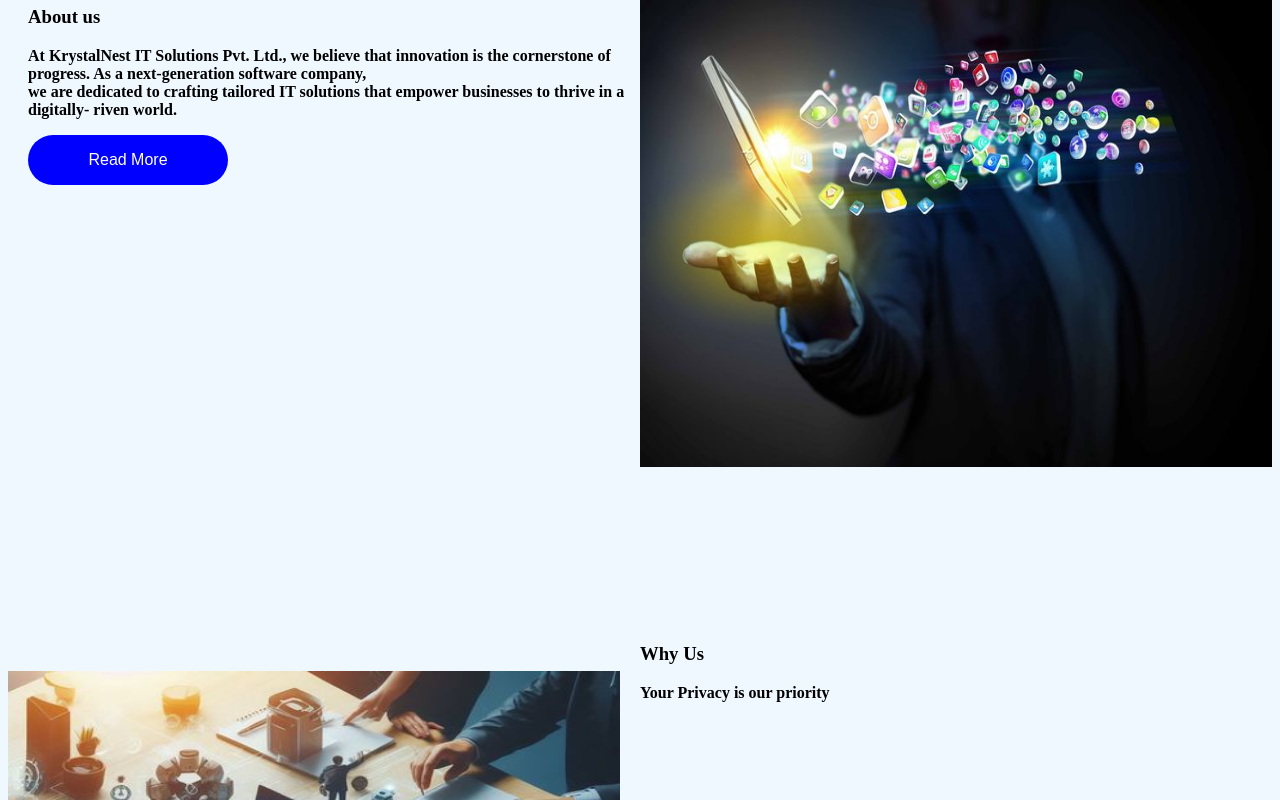
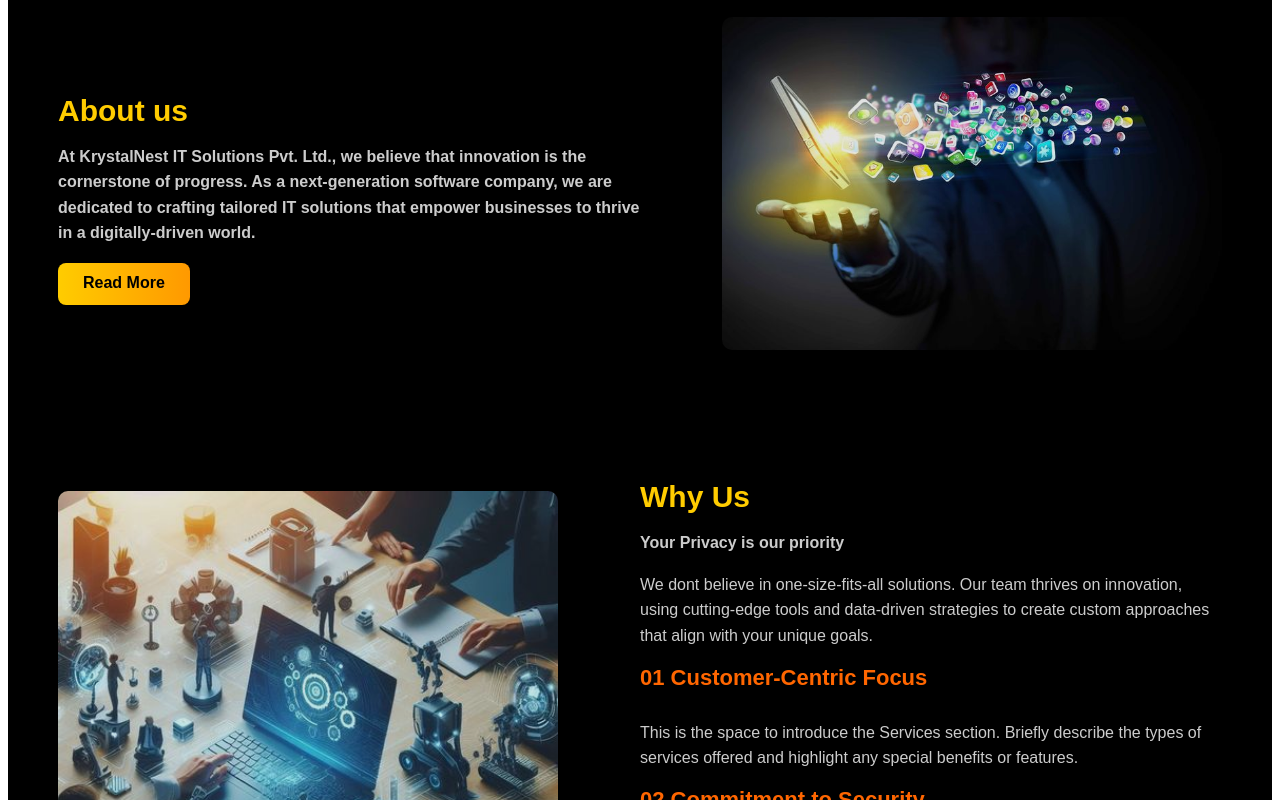
Before and after one commit to vamshikrishna4992/Project-1, a React (Vite) app: page / in a window 1280 px wide. Shown: the part 180-980 px from the top of the page. Built offline with nearby package versions, Linux system fonts and the light colour scheme.

Commit message:
finialized AboutUs,WhyUs pages

```diff
--- a/src/Components/AboutUs.jsx
+++ b/src/Components/AboutUs.jsx
@@ -1,23 +1,24 @@
 import "../Styles/AboutUs.css";
-import img1 from '../assets/images/aboutimg.jpg'
+import img1 from '../assets/images/aboutimg.jpg';
 
 const AboutUs = () => {
   return (
+    <div className="AboutContainer"> {/* Changed class name */}
+      <img className="aboutusimg" src={img1} alt="About Us Image" />
 
-  <div className="Conatiner">
-
-    <img className="aboutusimg" src={img1} alt=" image" />
-
-    <div className="TextContent">
-    <h3>About us</h3>
-    <p><b>At KrystalNest IT Solutions Pvt. Ltd., we believe  that innovation is the cornerstone of progress. As a next-generation software company, <br />we are dedicated to crafting tailored IT solutions that empower businesses to thrive in a digitally- riven world.
-   </b> </p>
-   <a href="about">
-  <button type="button" className="Aboutredirect">Read More</button>  <br /></a>
-  </div>
-  </div>
-
-  )
+      <div className="TextContent">
+        <h3>About us</h3>
+        <p><b>
+          At KrystalNest IT Solutions Pvt. Ltd., we believe that innovation is the cornerstone of progress.
+          As a next-generation software company, we are dedicated to crafting tailored IT solutions that empower
+          businesses to thrive in a digitally-driven world.
+        </b></p>
+        <a href="about">
+          <button type="button" className="Aboutredirect">Read More</button>
+        </a>
+      </div>
+    </div>
+  );
 }
 
 export default AboutUs;
--- a/src/Components/WhyUs.jsx
+++ b/src/Components/WhyUs.jsx
@@ -1,29 +1,26 @@
-import img2 from '../assets/images/9844e50f92e84743b7d3de2719c4fbe9.jpg'
-import '../Styles/WhyUs.css'
+import img2 from '../assets/images/9844e50f92e84743b7d3de2719c4fbe9.jpg';
+import '../Styles/WhyUs.css';
+
 const WhyUs = () => {
   return (
-    <div className='Container'>
-      <img className='whyus' src= {img2} alt="image" />
-      <div className='TextContent'>
+    <div className="Container"> {/* No change here */}
+      <img className="whyus" src={img2} alt="Why Us Image" />
+      <div className="TextContent">
         <h3>Why Us</h3>
         <p><b>Your Privacy is our priority</b></p>
-      <br />
-      <br />
-      <br />
-      <br />
-      <br />
         <p>We dont believe in one-size-fits-all solutions. Our team thrives on innovation, using cutting-edge tools and data-driven strategies to create custom approaches that align with your unique goals.</p>
-      <br />
-      <h4>01    Customer-Centric Focus</h4>
+
+        <h4>01 Customer-Centric Focus</h4>
         <p>This is the space to introduce the Services section. Briefly describe the types of services offered and highlight any special benefits or features.</p>
-      <h4>02  Commitment to Security</h4>
+
+        <h4>02 Commitment to Security</h4>
         <p>This is the space to introduce the Services section. Briefly describe the types of services offered and highlight any special benefits or features.</p>
-      <h4>03  Transparent and Fair Practices</h4>
+
+        <h4>03 Transparent and Fair Practices</h4>
         <p>This is the space to introduce the Services section. Briefly describe the types of services offered and highlight any special benefits or features.</p>
       </div>
-
     </div>
-  )
+  );
 }
 
-export default WhyUs
+export default WhyUs;
--- a/src/Styles/AboutUs.css
+++ b/src/Styles/AboutUs.css
@@ -1,47 +1,99 @@
-body{
-    background-color: aliceblue;
-    color: black;
-
-}
-.Container
-{
+/* AboutUs Container */
+.AboutContainer {
     display: flex;
+    align-items: center;
     justify-content: space-between;
-    align-items: center;
-
-}
-   /* Button Styling */
-
-.Aboutredirect{
-
-
-    background-color: blue; /* Default button color */
-    color: white;
-    font-size: 1em;
-    border: none;
-    border-radius: 30px;
-    cursor: pointer;
-    height: 50px;
-    width: 200px;
-    margin-bottom: 400px;
+    gap: 30px;
+    padding: 50px;
+    max-width: 1200px;
+    margin: auto;
+    background-color: #000; /* Black Background */
+    color: #fff; /* White text */
+    opacity: 0;
+    animation: fadeIn 1s ease-in-out forwards;
+    flex-direction: row-reverse; /* Moves image to the right */
+    font-family: Arial, sans-serif;
 }
 
-/* Hover Effect */
-.Aboutredirect:hover {
-    background-color: black; /* Change to black on hover */
-}
-.TextContent{
-    flex: 1;
-    max-width: 50%;
-    padding: 20px;
+/* Image Styling */
+.aboutusimg {
+    width: 50%;
+    max-width: 500px;
+    height: auto;
+    border-radius: 10px;
+    transition: transform 0.3s ease-in-out;
+    filter: brightness(90%);
 }
 
-.aboutusimg{
+.aboutusimg:hover {
+    transform: scale(1.05);
+    filter: brightness(100%);
+}
+
+/* Text Content */
+.TextContent {
     width: 50%;
-    height: 500px;
-    float: right;
-    flex: 1;
-    text-align: center;
+    text-align: left;
+    transform: translateY(20px);
+    opacity: 0;
+    animation: slideUp 1s ease-in-out forwards;
+}
 
+.TextContent h3 {
+    font-size: 30px;
+    margin-bottom: 10px;
+    color: #ffcc00; /* Gold Color */
+}
 
+/* Button Styling */
+.Aboutredirect {
+    background: linear-gradient(90deg, #ffcc00, #ff9900);
+    color: black;
+    border: none;
+    padding: 12px 25px;
+    font-size: 16px;
+    font-weight: bold;
+    border-radius: 8px;
+    cursor: pointer;
+    transition: all 0.3s ease;
+    display: inline-block;
 }
+
+.Aboutredirect:hover {
+    background: linear-gradient(90deg, #ff9900, #ff6600);
+    transform: translateY(-3px);
+    box-shadow: 0px 5px 15px rgba(255, 204, 0, 0.3);
+}
+
+/* Keyframe Animations */
+@keyframes fadeIn {
+    from { opacity: 0; }
+    to { opacity: 1; }
+}
+
+@keyframes slideUp {
+    from {
+        transform: translateY(20px);
+        opacity: 0;
+    }
+    to {
+        transform: translateY(0);
+        opacity: 1;
+    }
+}
+
+/* Responsive Design */
+@media (max-width: 768px) {
+    .AboutContainer {
+        flex-direction: column;
+        text-align: center;
+    }
+
+    .aboutusimg {
+        width: 100%;
+    }
+
+    .TextContent {
+        width: 100%;
+    }
+}
--- a/src/Styles/WhyUs.css
+++ b/src/Styles/WhyUs.css
@@ -1,30 +1,84 @@
-body{
-    background-color: aliceblue;
-    color: black;
-
-}
-.Container
-{
+/* Container */
+.Container {
     display: flex;
+    align-items: center;
     justify-content: space-between;
-    align-items: center;
-
+    gap: 30px;
+    padding: 50px;
+    max-width: 1200px;
+    margin: auto;
+    background-color: #000; /* Black Background */
+    color: #fff; /* White text */
+    opacity: 0;
+    animation: slideIn 1s ease-in-out forwards;
+    font-family: Arial, sans-serif;
 }
 
-.whyus{
+/* Image */
+.whyus {
     width: 50%;
-    height: 500px;
-    float: right;
-    flex: 1;
-    text-align: center;
+    max-width: 500px;
+    height: auto;
+    border-radius: 10px;
+    transition: transform 0.3s ease-in-out;
+    filter: brightness(90%);
+}
 
+.whyus:hover {
+    transform: rotate(2deg) scale(1.05);
+    filter: brightness(100%);
+}
 
+/* Text Content */
+.TextContent {
+    width: 50%;
+    text-align: left;
+    transform: translateX(20px);
+    opacity: 0;
+    animation: slideRight 1s ease-in-out forwards;
 }
-.TextContent{
-    flex: 1;
-    max-width: 50%;
-    padding: 20px;
+
+.TextContent h3 {
+    font-size: 30px;
+    color: #ffcc00;
+    margin-bottom: 10px;
 }
-h4{
-    color: blue;
+
+.TextContent h4 {
+    font-size: 22px;
+    color: #ff6600;
+    margin-top: 15px;
 }
+
+.TextContent p {
+    font-size: 16px;
+    line-height: 1.6;
+    color: #ccc; /* Light gray for better readability */
+}
+
+/* Animations */
+@keyframes slideIn {
+    from { opacity: 0; transform: translateX(-30px); }
+    to { opacity: 1; transform: translateX(0); }
+}
+
+@keyframes slideRight {
+    from { opacity: 0; transform: translateX(20px); }
+    to { opacity: 1; transform: translateX(0); }
+}
+
+/* Responsive Design */
+@media (max-width: 768px) {
+    .Container {
+        flex-direction: column;
+        text-align: center;
+    }
+
+    .whyus {
+        width: 100%;
+    }
+
+    .TextContent {
+        width: 100%;
+    }
+}
```
Lines whose indentation alone changed are shown as unchanged.
